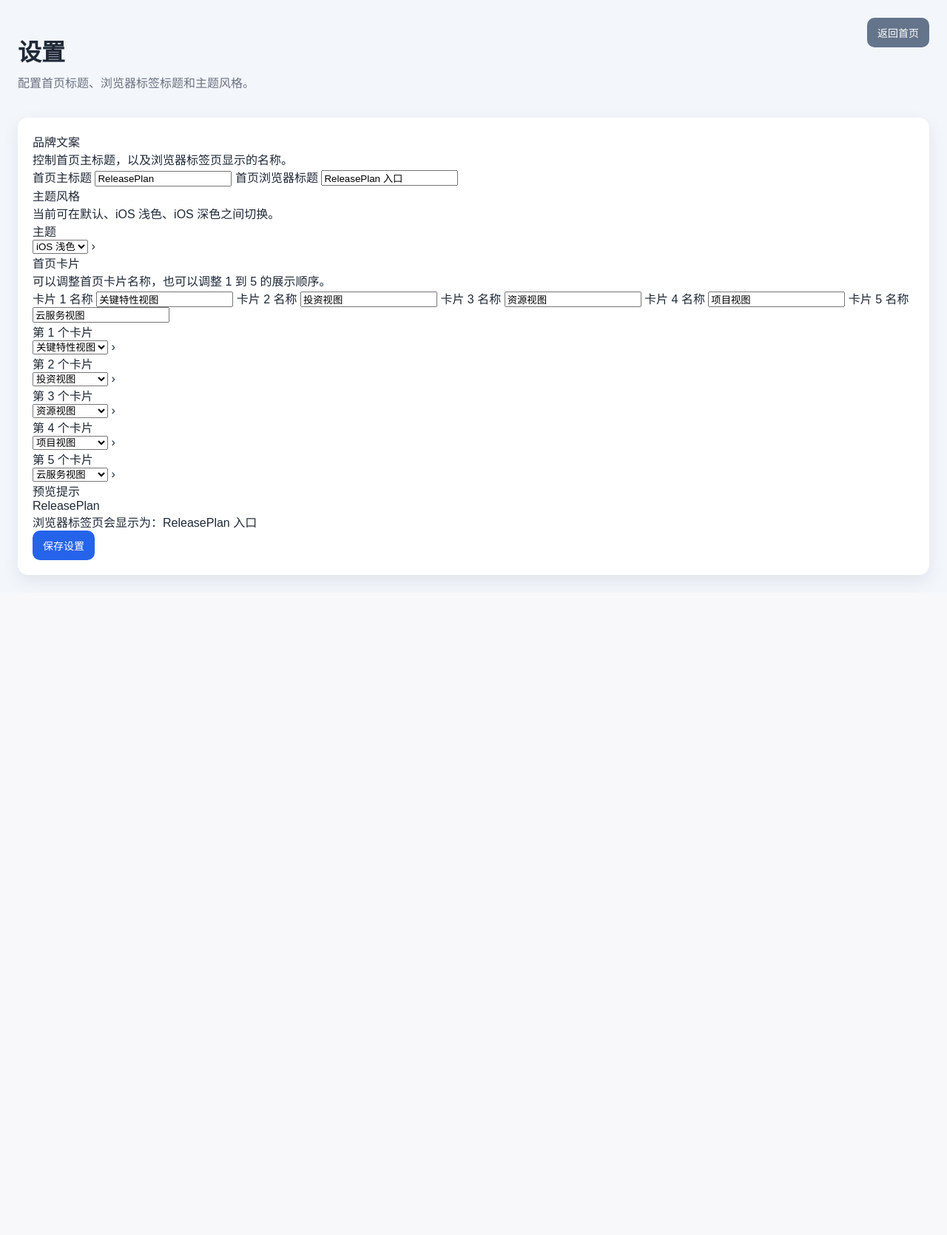
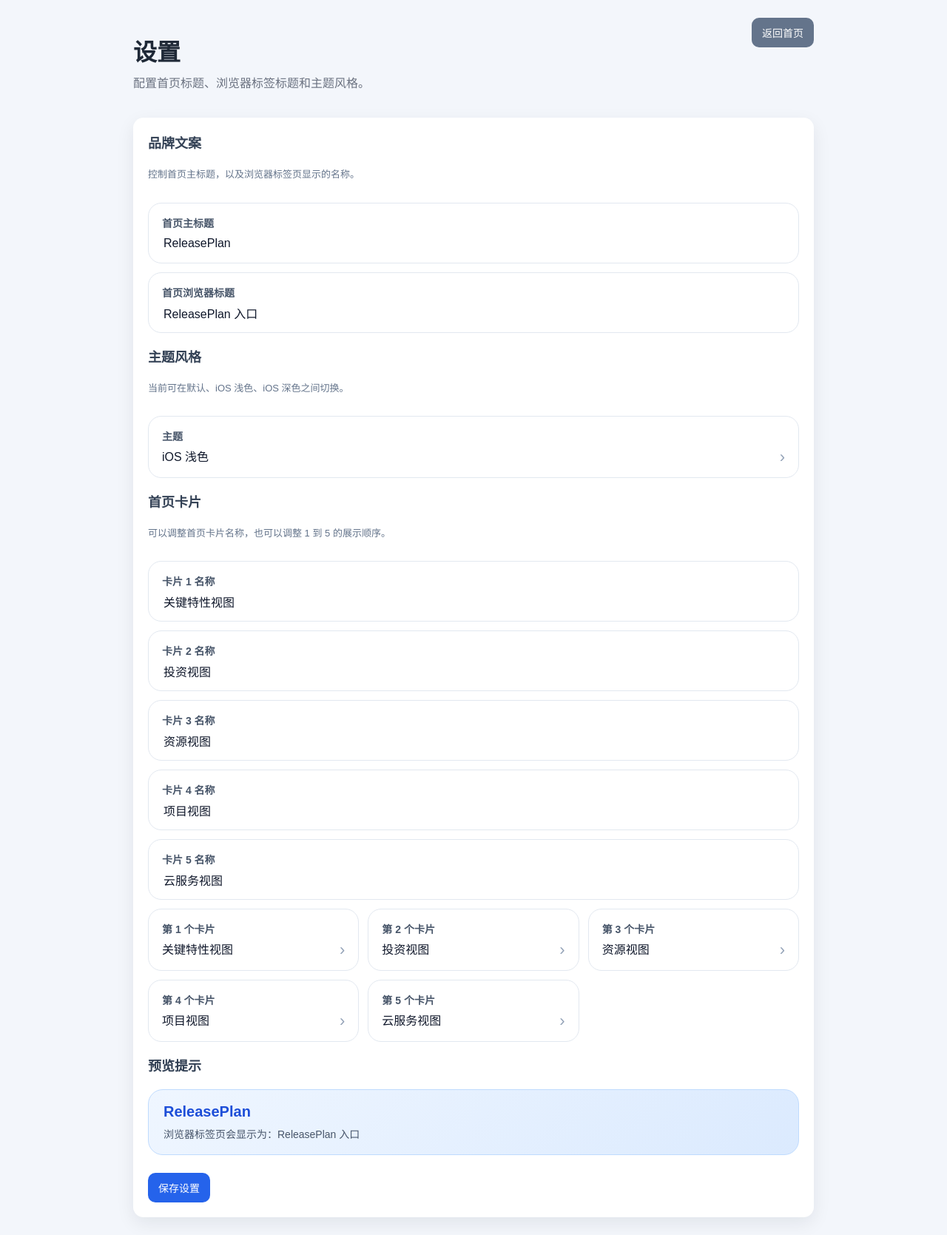
Before and after one commit to Mingkun/BeWin, a Flask app: page /settings in a window 1280 px wide. Shown: the whole page at 74% size. Before the commit the page ends 788 px from the top, so only its background shows below. Run offline with Flask 3, Linux system fonts and the light colour scheme.

Commit message:
make block fields span full grid width

```diff
--- a/static/style.css
+++ b/static/style.css
@@ -143,6 +165,168 @@ header p {
 .button.small {
   padding: 6px 10px;
   font-size: 13px;
+}
+
+.settings-button {
+  gap: 8px;
+}
+
+.settings-icon {
+  font-size: 16px;
+  line-height: 1;
+}
+
+.settings-page {
+  max-width: 920px;
+}
+
+.flash-card {
+  padding: 16px 20px;
+  margin-bottom: 18px;
+}
+
+.flash-success {
+  color: #166534;
+  font-weight: 700;
+}
+
+.settings-card {
+  padding: 20px;
+}
+
+.settings-section-title {
+  font-size: 18px;
+  font-weight: 700;
+  color: #334155;
+  margin: 0 0 8px;
+}
+
+.settings-section-desc {
+  font-size: 13px;
+  color: #64748b;
+  margin-bottom: 14px;
+  line-height: 1.7;
+}
+
+.ios-settings-form {
+  display: flex;
+  flex-direction: column;
+  gap: 18px;
+  border-radius: 24px;
+  box-shadow: 0 18px 48px rgba(15, 23, 42, 0.08);
+  background: rgba(255, 255, 255, 0.75);
+  backdrop-filter: blur(18px);
+}
+
+.settings-group {
+  display: flex;
+  flex-direction: column;
+  gap: 12px;
+}
+
+.ios-field {
+  display: flex;
+  flex-direction: column;
+  gap: 8px;
+  padding: 16px 18px;
+  background: rgba(255, 255, 255, 0.92);
+  border: 1px solid #e2e8f0;
+  border-radius: 18px;
+  box-shadow: inset 0 1px 0 rgba(255, 255, 255, 0.6);
+}
+
+.ios-field-label {
+  font-size: 14px;
+  font-weight: 700;
+  color: #475569;
+}
+
+.ios-field input,
+.ios-field select {
+  border: 0;
+  outline: none;
+  background: transparent;
+  font-size: 16px;
+  color: #0f172a;
+}
+
+.ios-select-wrap {
+  display: flex;
+  align-items: center;
+  justify-content: space-between;
+  gap: 12px;
+}
+
+.ios-select-wrap select {
+  flex: 1;
+  appearance: none;
+  -webkit-appearance: none;
+}
+
+.ios-chevron {
+  font-size: 22px;
+  color: #94a3b8;
+  line-height: 1;
+}
+
+.ios-order-grid {
+  display: grid;
+  grid-template-columns: repeat(auto-fit, minmax(220px, 1fr));
+  gap: 12px;
+}
+
+.ios-preview-card {
+  padding: 18px 20px;
+  border-radius: 20px;
+  background: linear-gradient(135deg, #eff6ff 0%, #dbeafe 100%);
+  border: 1px solid #bfdbfe;
+}
+
+.ios-preview-title {
+  font-size: 20px;
+  font-weight: 700;
+  color: #1d4ed8;
+  margin-bottom: 8px;
+}
+
+.ios-preview-subtitle {
+  font-size: 14px;
+  color: #475569;
+}
+
+.settings-actions {
+  margin-top: 6px;
+}
+
+body.theme-ios-dark .ios-settings-form {
+  background: rgba(17, 24, 39, 0.78);
+}
+
+body.theme-ios-dark .ios-field {
+  background: rgba(31, 41, 55, 0.95);
+  border-color: rgba(148, 163, 184, 0.18);
+}
+
+body.theme-ios-dark .ios-field-label,
+body.theme-ios-dark .flash-success,
+body.theme-ios-dark .settings-section-desc,
+body.theme-ios-dark .ios-preview-subtitle {
+  color: #cbd5e1;
+}
+
+body.theme-ios-dark .ios-field input,
+body.theme-ios-dark .ios-field select,
+body.theme-ios-dark .settings-section-title {
+  color: #f8fafc;
+}
+
+body.theme-ios-dark .ios-preview-card {
+  background: linear-gradient(135deg, rgba(30, 41, 59, 0.95) 0%, rgba(37, 99, 235, 0.25) 100%);
+  border-color: rgba(96, 165, 250, 0.3);
+}
+
+body.theme-ios-dark .ios-preview-title {
+  color: #bfdbfe;
 }
 
 .user-chip {
```
Also changed, not shown: other parts of static/style.css (+60 -0 lines).
